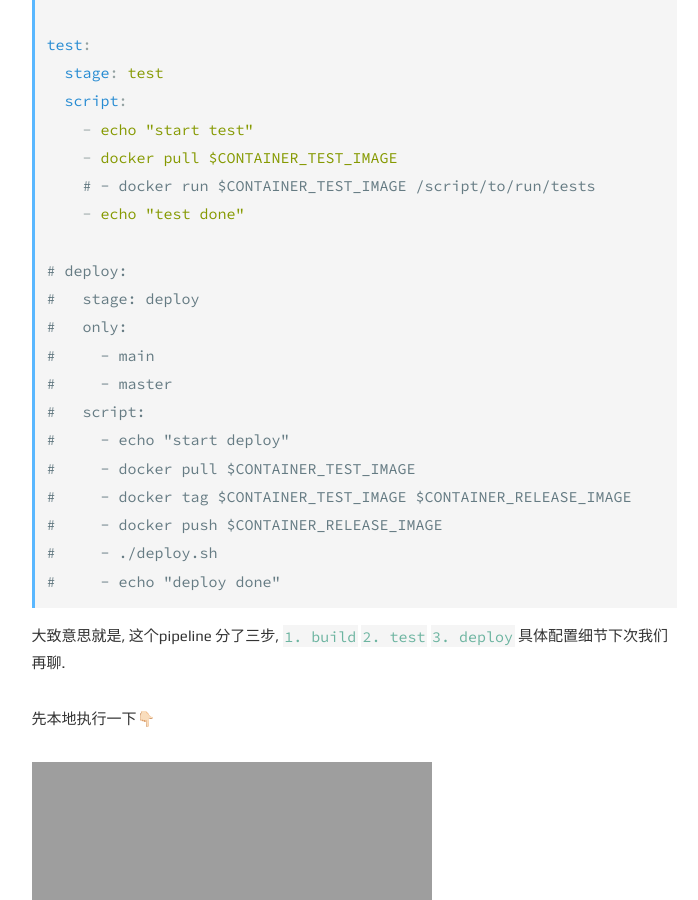
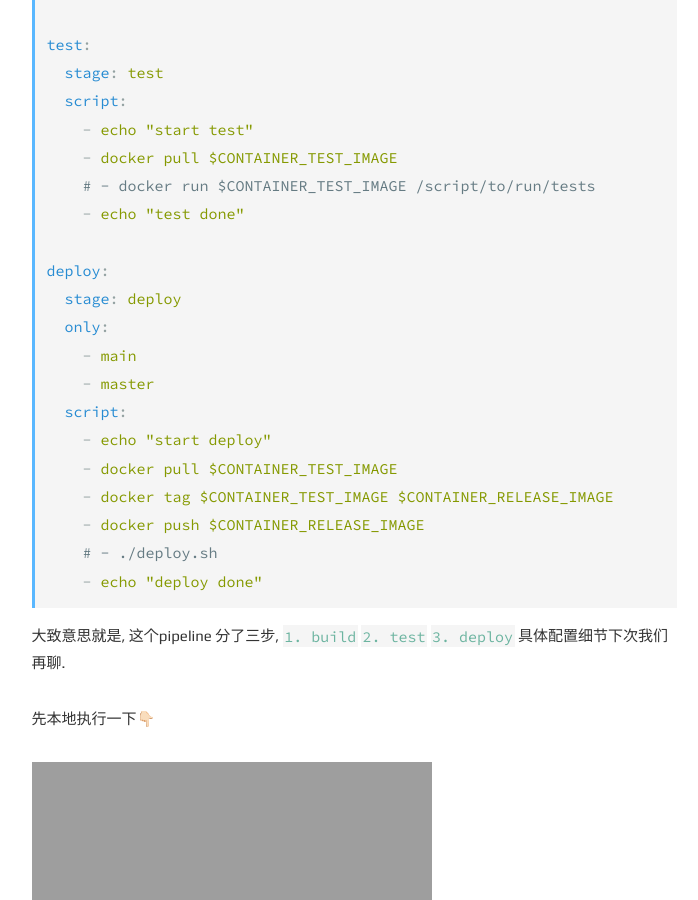
Before and after one commit to DavideBri/Gesko, a Jekyll site: the page built from _posts/2022-03-06-tagging-docker-in-action.md, in a window 1280 px wide and 900 px high, scrolled down 3384 px. Shown: the whole window, without its empty margins (286-984 px from the left). Built offline with Jekyll 4.4.1, drawn with Linux system fonts in a browser that asks for light colours; comment, search, counter and statistics services are not loaded; part of the change alters nothing that is shown.

````diff
--- a/_posts/2022-03-06-tagging-docker-in-action.md
+++ b/_posts/2022-03-06-tagging-docker-in-action.md
@@ -89,18 +89,18 @@ test:
     # - docker run $CONTAINER_TEST_IMAGE /script/to/run/tests
     - echo "test done"
 
-# deploy:
-#   stage: deploy
-#   only:
-#     - main
-#     - master
-#   script:
-#     - echo "start deploy"
-#     - docker pull $CONTAINER_TEST_IMAGE
-#     - docker tag $CONTAINER_TEST_IMAGE $CONTAINER_RELEASE_IMAGE
-#     - docker push $CONTAINER_RELEASE_IMAGE
-#     - ./deploy.sh
-#     - echo "deploy done"
+deploy:
+  stage: deploy
+  only:
+    - main
+    - master
+  script:
+    - echo "start deploy"
+    - docker pull $CONTAINER_TEST_IMAGE
+    - docker tag $CONTAINER_TEST_IMAGE $CONTAINER_RELEASE_IMAGE
+    - docker push $CONTAINER_RELEASE_IMAGE
+    # - ./deploy.sh
+    - echo "deploy done"
 ```
 
 大致意思就是, 这个pipeline 分了三步, `1. build` `2. test` `3. deploy` 具体配置细节下次我们再聊.
````
